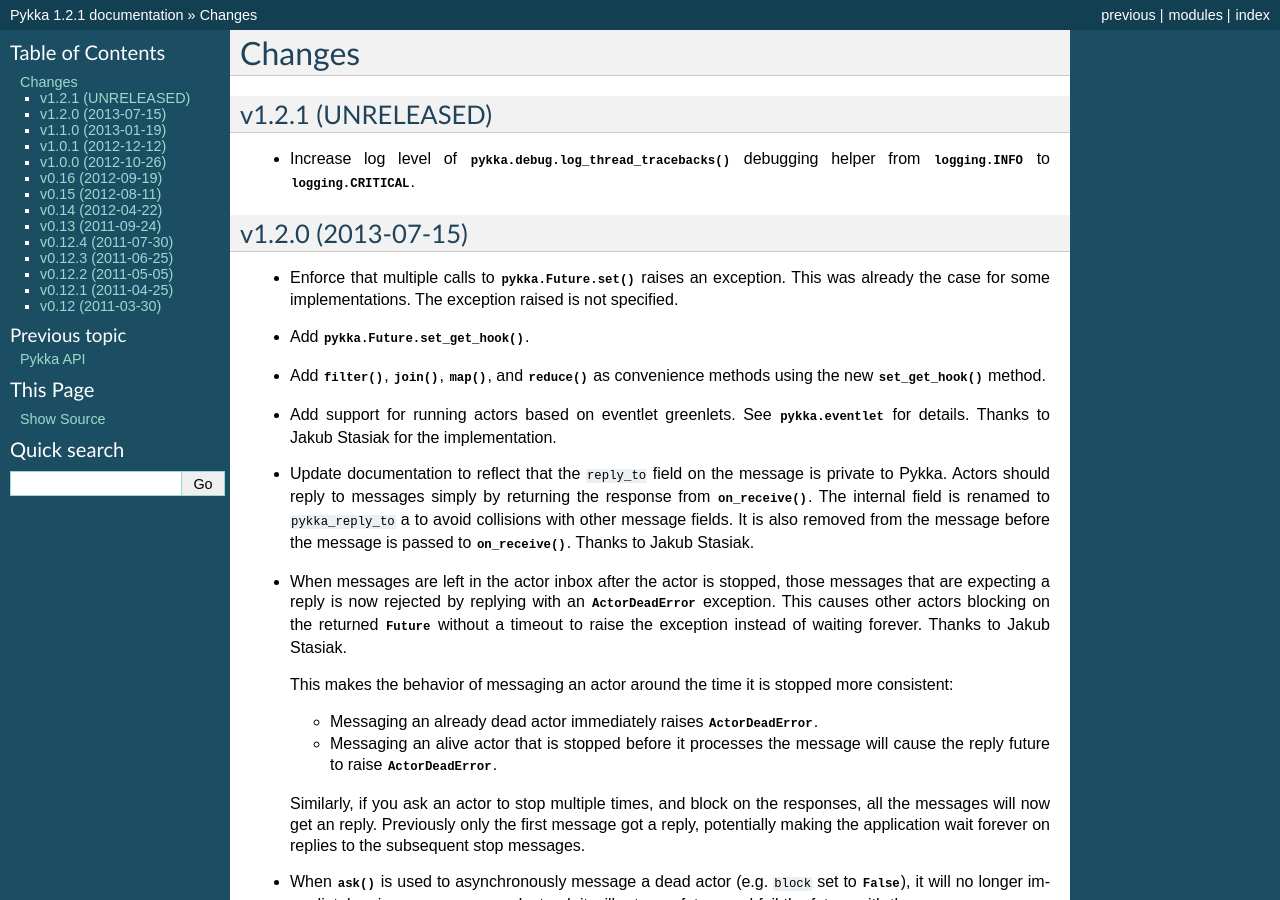
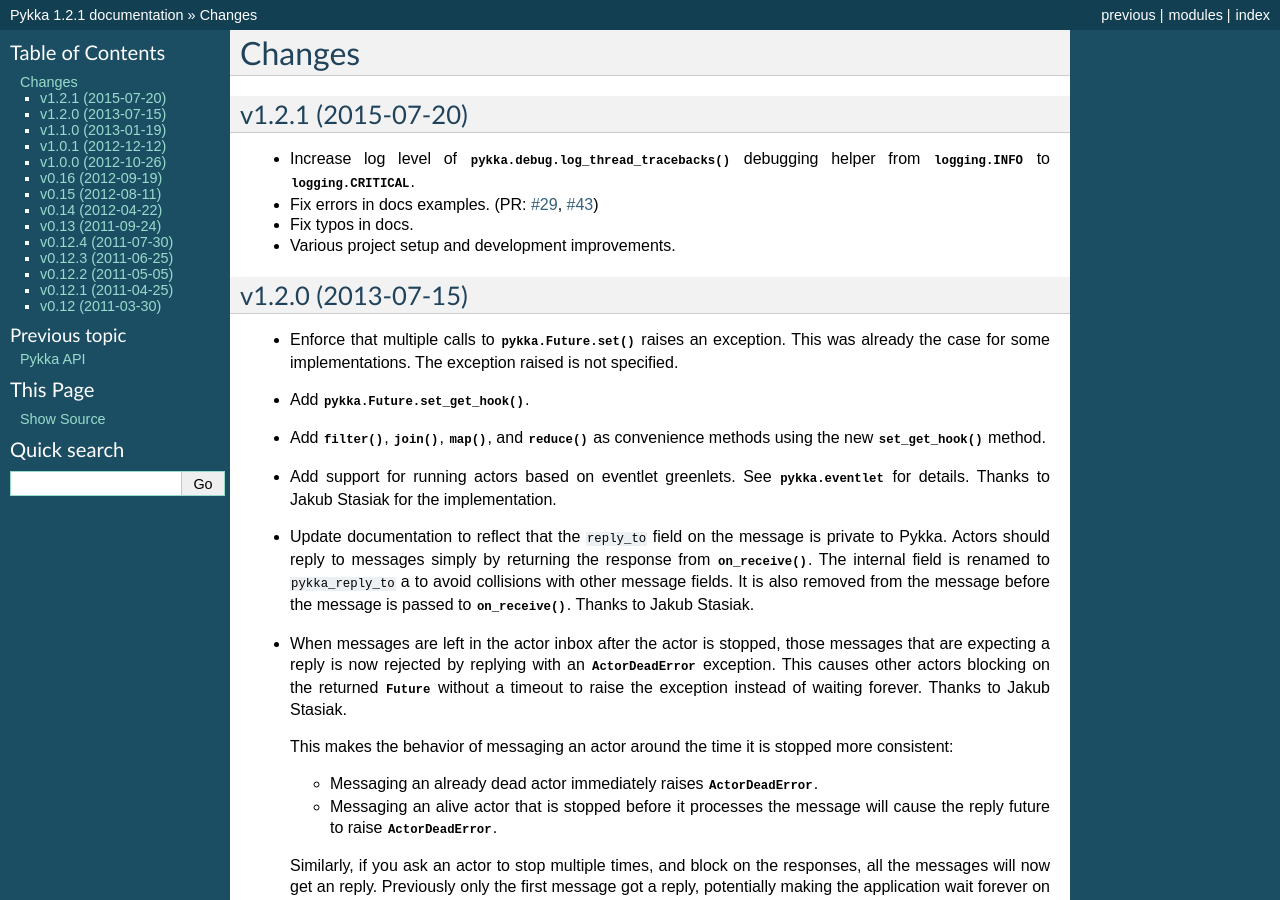
Before and after one commit to jodal/pykka, a Sphinx documentation site: the page built from docs/changes.rst, in a window 1280 px wide and 900 px high. Built offline with Sphinx 7.4.7, drawn with Linux system fonts in a browser that asks for light colours.

Commit message:
docs: Update changelog for v1.2.1

```diff
--- a/docs/changes.rst
+++ b/docs/changes.rst
@@ -2,11 +2,18 @@
 Changes
 =======
 
-v1.2.1 (UNRELEASED)
+v1.2.1 (2015-07-20)
 ===================
 
 - Increase log level of :func:`pykka.debug.log_thread_tracebacks` debugging
   helper from :attr:`logging.INFO` to :attr:`logging.CRITICAL`.
+
+- Fix errors in docs examples. (PR: :issue:`29`, :issue:`43`)
+
+- Fix typos in docs.
+
+- Various project setup and development improvements.
+
 
 v1.2.0 (2013-07-15)
 ===================
```
